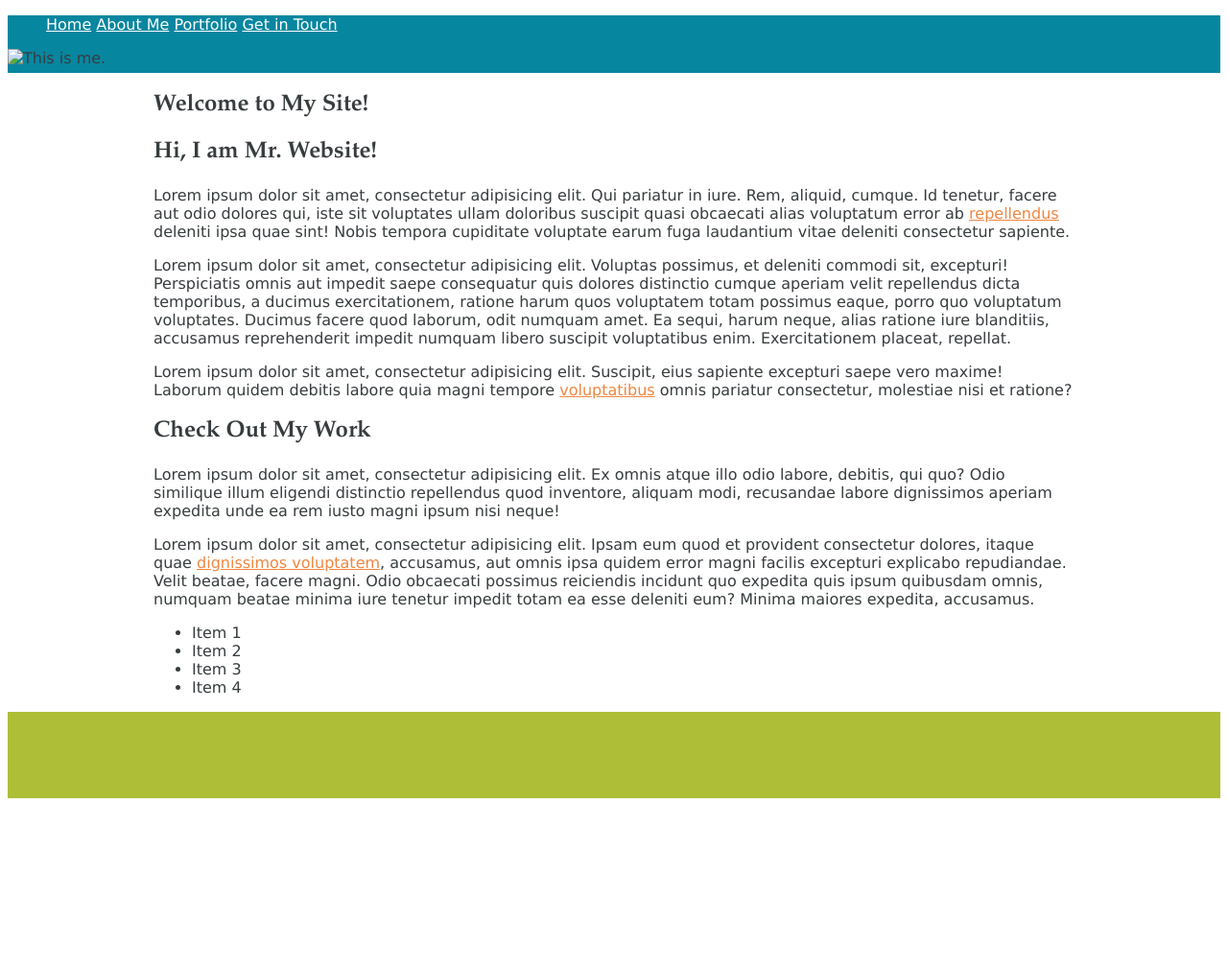
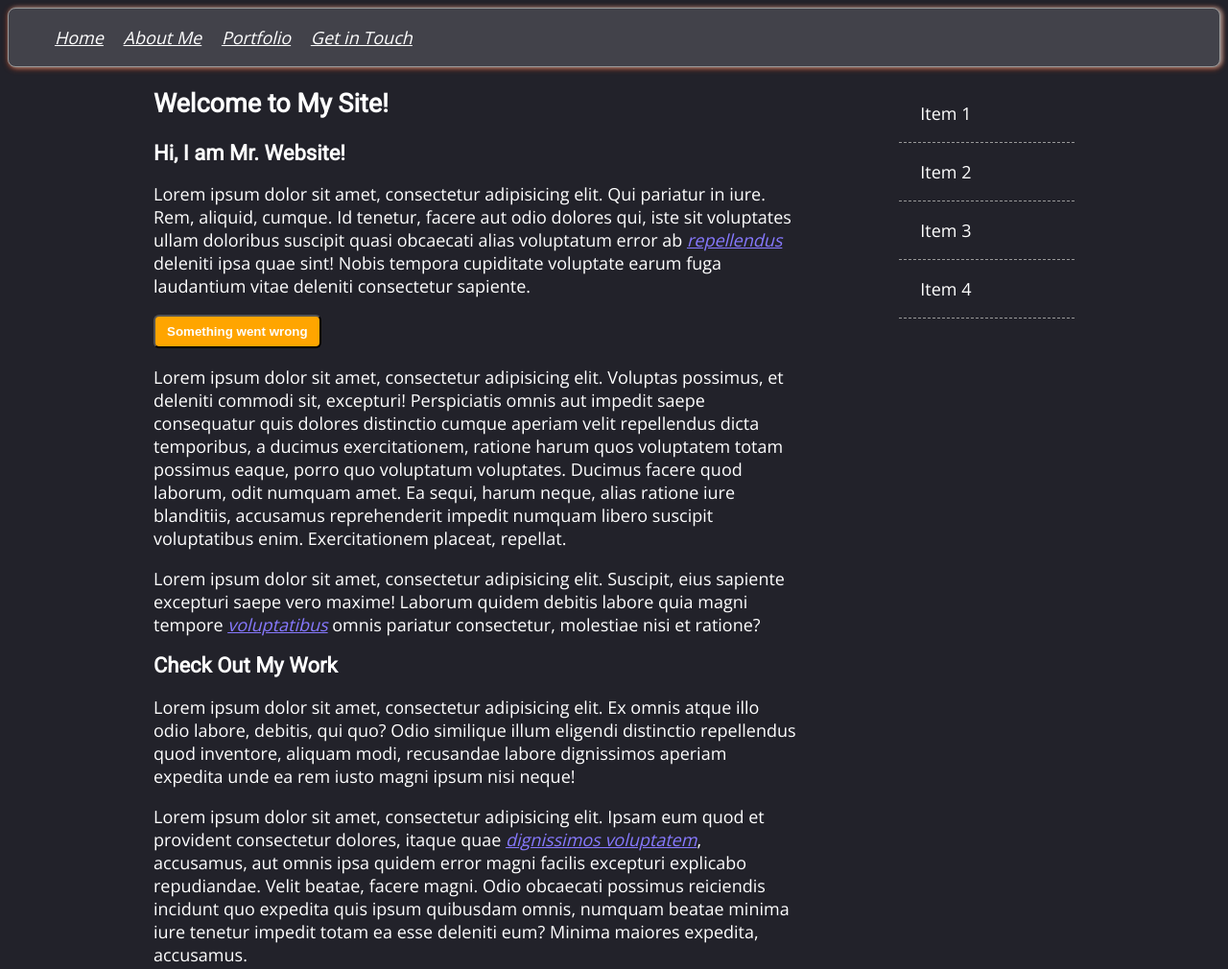
Before and after one commit to jbell0385/sasstraining, a website: page index.html in a window 1280 px wide. Shown: the top 1010 px of the page at 96% size. Before the commit the page ends 840 px from the top, so only its background shows below. Drawn offline with nearby package versions, Linux system fonts and the light colour scheme.

Commit message:
recent progress

```diff
--- a/index.html
+++ b/index.html
@@ -23,7 +23,7 @@
         <li><a href="contact.html">Get in Touch</a></li>
       </ul>
     </nav>
-    <img id="logo" src="img/me.png" alt="This is me.">
+
   </header>
 
   <div id="main" role="main">
@@ -33,6 +33,9 @@
       <section id="introduction">
         <h2>Hi, I am Mr. Website!</h2>
         <p>Lorem ipsum dolor sit amet, consectetur adipisicing elit. Qui pariatur in iure. Rem, aliquid, cumque. Id tenetur, facere aut odio dolores qui, iste sit voluptates ullam doloribus suscipit quasi obcaecati alias voluptatum error ab <a href="#">repellendus</a> deleniti ipsa quae sint! Nobis tempora cupiditate voluptate earum fuga laudantium vitae deleniti consectetur sapiente.</p>
+
+        <button class = "cta-button">Something went wrong</button>
+
         <p>Lorem ipsum dolor sit amet, consectetur adipisicing elit. Voluptas possimus, et deleniti commodi sit, excepturi! Perspiciatis omnis aut impedit saepe consequatur quis dolores distinctio cumque aperiam velit repellendus dicta temporibus, a ducimus exercitationem, ratione harum quos voluptatem totam possimus eaque, porro quo voluptatum voluptates. Ducimus facere quod laborum, odit numquam amet. Ea sequi, harum neque, alias ratione iure blanditiis, accusamus reprehenderit impedit numquam libero suscipit voluptatibus enim. Exercitationem placeat, repellat.</p>
         <p>Lorem ipsum dolor sit amet, consectetur adipisicing elit. Suscipit, eius sapiente excepturi saepe vero maxime! Laborum quidem debitis labore quia magni tempore <a href="#">voluptatibus</a> omnis pariatur consectetur, molestiae nisi et ratione?</p>
       </section>
--- a/scss/_variables.scss
+++ /dev/null
@@ -1,23 +0,0 @@
-/*=============================================>>>>>
-= CSS Variables =
-===============================================>>>>>*/
-
-/*----------- COLORS -----------*/
-$text-color: #373d3f;
-$theme-color: #0786a0;
-$secondary-color: #ef8641;
-$ternary-color: #aebe37;
-$link-color: $secondary-color;
-$menu-item-color: white;
-
-/*----------- FONTS -----------*/
-$text-font: Verdana, Arial, sans-serif;
-$headline-font: 'Palatino Linotype', Georgia, serif;
-
-/*----------- SIZES -----------*/
-$content-width: 960px;
-$header-height: 60px;
-$footer-height: 90px;
-
-/*= End of CSS Variables =*/
-/*=============================================<<<<<*/
--- a/scss/main.scss
+++ b/scss/main.scss
@@ -1,54 +1,153 @@
+@import "partials/functions";
+@import "partials/variables";
+@import "partials/mixins";
 
-@import "variables";
+@include google-font("Open+Sans");
+@include google-font("Roboto");
+@include fancy-links;
 
+.error{
+    color:red;
+}
+
+.critical-error{
+    @extend .error;
+    bottom: 1px solid red;
+    font-weight: bold;
+}
+
+$contrast: high;
 
 body {
     font-family: $text-font;
-  color:$text-color;
+    color: $text-color;
+    font-size: em(18px);
+    background-color: $body-background-color;
+
+    @include large-screens {
+        font-size: 125%;
+    }
 }
 
-h1, h2, h3, h4 {
-  font-family:$headline-font;
+h1,
+h2,
+h3,
+h4 {
+    font-family: $headline-font;
+}
+
+h2 {
+    @include large-text;
 }
 
 p {
-  font-family:$text-font;
+    font-family: $text-font;
 }
 
 a {
-  color:$link-color;
+    color: $link-color;
+
+    @include blue-beans {
+        color: #8779ff;
+    }
+
+    &:hover {
+        color: darken($link-color,15%);
+    }
+}
+
+%highlight{
+    font-style: italic;
+}
+
+.sub-title{
+    @extend %highlight;
+    @extend .foo !optional;
+    font-size:em(20px);
+}
+
+.warning-button {
+    @include warning;
+    padding: 8px 12px;
+}
+
+.cta-button {
+    @extend .warning-button;
+    @extend .error;
+    @include rounded;
+    font-weight: bold;
+}
+
+.super-cta-button {
+    @extend .cta-button;
+    font-size: em(20px);
 }
 
 #header {
+    @include box(8px, 1px solid #999);
+    @include box-shadow(2px 0px 4px #999, 1px 1px 6px $secondary-color);
     height: $header-height;
-  background: $theme-color;
+    background-color: $theme-color;
 
     #main-menu {
-    li{
-      display:inline;
+        li {
+            display: inline;
         }
-    a{
-      color:$menu-item-color;
+
+        a {
+            color: $menu-item-color;
+            border-bottom: 1px solid transparentize(#fefefe, 1);
+            padding: 6px 8px;
+            transition: border-bottom 0.5s;
+            transition-timing-function: ease-in-out;
+
+            &:hover{
+                border-bottom: 1px solid opacify(#fefefe,0.5);
+            }
         }
     }
 
-  #logo {
-
-  }
+    #logo {}
 }
 
 #main {
-  width:$content-width;
-  margin-left:auto;
-  margin-right:auto;
+    width: $content-width;
+    @include large-screens {
+        width: auto;
+        max-width: $content-width;
+    }
+    margin-left: auto;
+    margin-right: auto;
+
     #content {
+        float:left;
+        width: 6*$col;
     }
 
     #sidebar {
+        float: right;
+        width: 2*$col;
+
+        li{
+            list-style-type: none;
+            padding: em(16px) em(20px);
+            border-bottom: 1px dashed #999;
+            color: $text-color;
+
+            &:hover{
+                background-color: #efefef;
+                color: $link-color;
+            }
+        }
     }
 }
 
 #footer {
-  height:$footer-height;
-  background-color:$ternary-color;
+    clear: both;
+    height: $footer-height;
+    background-color: $ternary-color;
+
+    @include rogers-rovers {
+        border-top: 5px solid darken($ternary-color, 15%);
     }
+}
--- /dev/null
+++ b/scss/partials/_functions.scss
@@ -0,0 +1,15 @@
+@function sum($left,$right){
+    @return $left + $right;
+}
+
+@function em($pixels, $context:16px) {
+    @return ($pixels/$context)*1em;
+}
+
+@function col-width($columns: 12, $page-width: 100%, $gap: 1%){
+    @return($page-width - $gap*($columns - 1)) / $columns;
+}
+
+@function strip-unit($value){
+    @return $value / ($value * 0 + 1);
+}
--- /dev/null
+++ b/scss/partials/_mixins.scss
@@ -0,0 +1,85 @@
+
+@mixin blue-beans{
+    @if $brand == blue-beans {
+        @content;
+    }
+}
+
+@mixin rogers-rovers {
+    @if $brand == rogers-rovers {
+        @content;
+    }
+}
+
+@mixin tiny-screens(){
+    @media only screen and (max-width: 320px){
+        @content;
+    }
+}
+
+@mixin small-screens(){
+    @media only screen and (max-width: 480px){
+        @content;
+    }
+}
+
+@mixin medium-screens(){
+    @media only screen and (max-width: 680px){
+        @content;
+    }
+}
+
+@mixin large-screens(){
+    @media only screen and (max-width: 960px){
+        @content;
+    }
+}
+
+@mixin google-font($font){
+    $font: unquote($font);
+    @import url("https://fonts.googleapis.com/css?family=#{$font}");
+}
+
+@mixin warning {
+    background-color: orange;
+    color: #fff;
+
+    &:hover{
+        background-color: lighten(orange,10%);
+    }
+}
+
+@mixin box-shadow($shadows...){
+    box-shadow: $shadows;
+    -moz-box-shadow: $shadows;
+    -webkit-box-shadow: $shadows;
+}
+
+@mixin apply-to-ie-6 {
+    * html {
+        @content;
+    }
+}
+
+@mixin large-text {
+    font: {
+        size: 22px;
+        weight: bold;
+    }
+}
+
+@mixin rounded($radius: 6px) {
+    border-radius: $radius;
+}
+
+@mixin box($radius: 6px, $border: 1px solid #000) {
+     @include rounded($radius);
+     border: $border;
+}
+
+@mixin fancy-links {
+    a{
+        font-style: italic;
+        text-direction: $text-color;
+    }
+}
--- /dev/null
+++ b/scss/partials/_variables.scss
@@ -0,0 +1,42 @@
+
+$theme: Dark;
+
+//Allowed values: blue-beans, rogers-rovers, pastry-pizza
+$brand: blue-beans;
+
+$text-color: #222444;
+$body-background-color: #fff;
+$theme-color: #170a48;
+$secondary-color: #f27731;
+$ternary-color: #ccf962;
+$link-color: $secondary-color;
+$menu-item-color: white;
+
+@if $theme == Dark {
+    $text-color: #fff;
+    $body-background-color: #22222a;
+    $theme-color: #42424a;
+    $secondary-color: #c24721;
+    $ternary-color: #698932;
+    $link-color: $secondary-color;
+    $menu-item-color: white;
+} @else if $theme == Light {
+    $text-color: #000;
+    $theme-color: #372a27;
+    $body-background-color: #fff;
+    $secondary-color: #d26741;
+    $ternary-color: #b9da63;
+    $link-color: $secondary-color;
+    $menu-item-color: white;
+}
+
+
+
+$text-font: "Open Sans", Arial, sans-serif;
+$headline-font: 'Roboto', Georgia, serif;
+
+
+$content-width: 960px;
+$header-height: 60px;
+$footer-height: 90px;
+$col: col-width($columns:8);
```
Also changed, not shown: Build-to-CSS-Directory.txt (deleted, +0 -19 lines), package.json (added, +23 -0 lines), css/main.css, 1 other file. Lines whose indentation alone changed are shown as unchanged.
